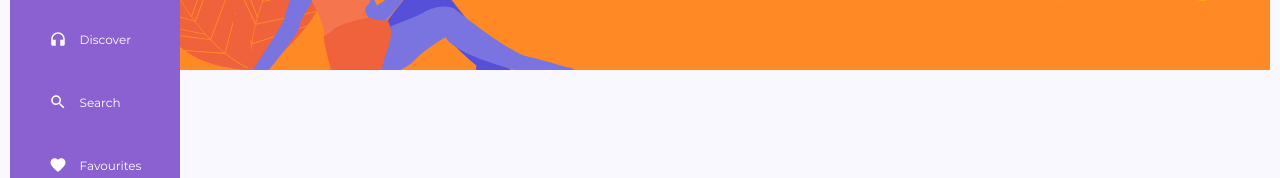
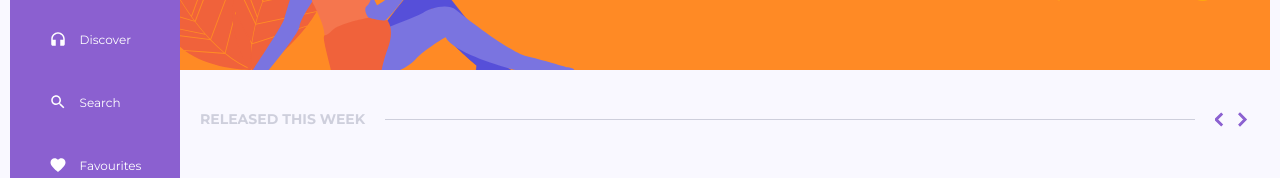
Before and after one commit to abaenglish/Tech-Frontend-Challenge, a React (Create React App) app: page / in a window 1280 px wide. Shown: the part 164-342 px from the top of the page. Built offline with nearby package versions, Linux system fonts and the light colour scheme.

Commit message:
Create & style the top part of ContentSection component

```diff
--- /dev/null
+++ b/src/assets/scss/components/_ContentSection.scss
@@ -0,0 +1,35 @@
+#top-container {
+    display: flex;
+    justify-content: space-between;
+    align-items: center;
+    padding: 40px 20px 0 20px;
+    color: #CECFDC;
+
+    h3 {
+        margin: 0;
+        font-weight: 800;
+    }
+
+    hr {
+        flex: 1;
+        margin: 0 20px;
+        border-width: 0;
+        background-color: #CECFDC;
+        height: 1px;
+    }
+
+    #arrow-buttons {
+        width: 35px;
+        color: $DarkPlum;
+        display: flex;
+        justify-content: space-between;
+        align-items: center;
+
+        svg {
+            stroke: $DarkPlum;
+            stroke-width: 2;
+            width: 15px;
+            height: 15px;
+        }
+    }
+}
--- a/src/assets/scss/main.scss
+++ b/src/assets/scss/main.scss
@@ -4,6 +4,7 @@
 @import './components/_Navbar';
 @import './components/_App';
 @import './components/_Header';
+@import './components/_ContentSection';
 
 * {
   box-sizing: border-box;
--- a/src/components/Content/Content.js
+++ b/src/components/Content/Content.js
@@ -1,8 +1,10 @@
 import React from 'react';
+import ContentSection from './ContentSection/ContentSection';
 
 const Content = () => {
   return (
     <div>
+      <ContentSection title={'Released this week'} />
     </div>
   );
 };
--- /dev/null
+++ b/src/components/Content/ContentSection/ContentSection.js
@@ -0,0 +1,23 @@
+import React from 'react';
+import ArrowBackIosIcon from '@mui/icons-material/ArrowBackIos';
+import ArrowForwardIosIcon from '@mui/icons-material/ArrowForwardIos';
+
+const ContentSection = (props) => {
+
+  return (
+    <section>
+      <div id='top-container'>
+        <h3>{props.title.toUpperCase()}</h3>
+        <hr />
+        <div id='arrow-buttons'>
+          <svg><ArrowBackIosIcon /></svg>
+          <svg><ArrowForwardIosIcon /></svg>
+        </div>
+      </div>
+      <div id='bottom-container'>
+      </div>
+    </section>
+  );
+};
+
+export default ContentSection;
```
Also changed, not shown: 2 other files (tests, documents, lock files or other folders).
